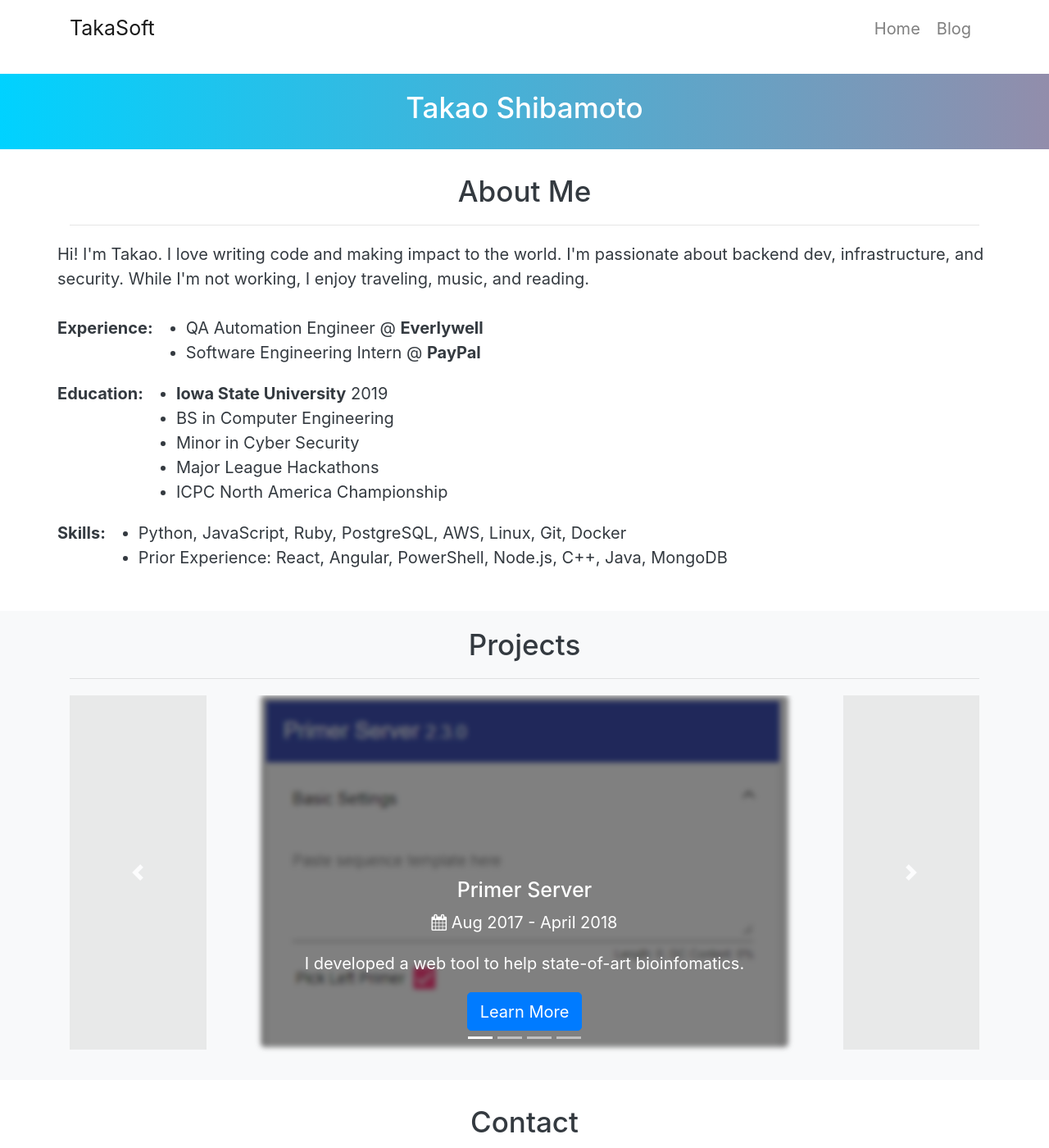
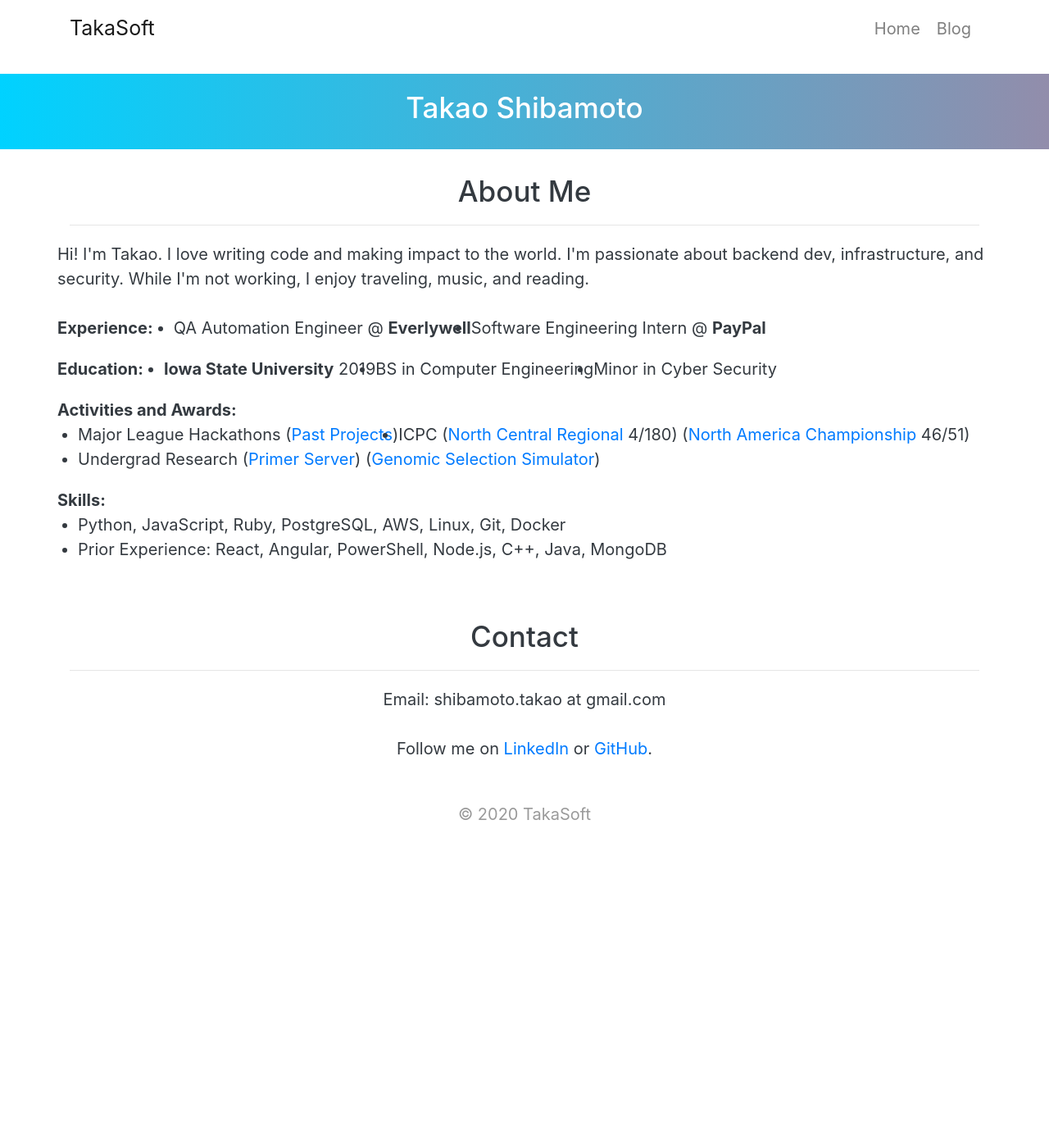
Before and after one commit to takasoft/takasoft.github.io, a Jekyll site: the page built from index.html, in a window 1280 px wide and 1400 px high. Shown: the whole window at 82% size. Built offline with Jekyll 4.4.1, drawn with Linux system fonts in a browser that asks for light colours.

Commit message:
update about

```diff
--- a/index.html
+++ b/index.html
@@ -19,88 +19,35 @@ title: Home
     <br>
     <div class="row">
       <b>Experience:</b>
-      <ul>
+      <ul class="row">
         <li>QA Automation Engineer @ <b>Everlywell</b></li>
         <li>Software Engineering Intern @ <b>PayPal</b></li>
       </ul>
     </div>
     <div class="row">
       <b>Education: </b>
-      <ul>
+      <ul class="row">
         <li><b>Iowa State University</b> 2019</li>
         <li>BS in Computer Engineering</li>
         <li>Minor in Cyber Security</li>
-        <li>Major League Hackathons</li>
-        <li>ICPC North America Championship</li>
+      </ul>
+    </div>
+    <div class="row">
+      <b>Activities and Awards: </b>
+      <ul class="row">
+        <li>Major League Hackathons (<a href="https://devpost.com/takao-shibamoto">Past Projects</a>)</li>
+        <li>ICPC (<a href="https://ncna19.kattis.com/standings">North Central
+          Regional</a> 4/180) (<a href="https://nac.icpc.global/history/2020/scoreboard">North America Championship</a> 46/51)</li>
+
+        <li>Undergrad Research (<a href="{{ site.url }}{{ site.baseurl }}/ncur-primer-server">Primer Server</a>) (<a href="{{ site.url }}{{ site.baseurl }}/ncur-primer-server">Genomic Selection Simulator</a>)</li>
       </ul>
     </div>
     <div class="row">
       <b>Skills: </b>
-      <ul>
+      <ul class="row">
         <li>Python, JavaScript, Ruby, PostgreSQL, AWS, Linux, Git, Docker</li>
         <li>Prior Experience: React, Angular, PowerShell, Node.js, C++, Java, MongoDB</li>
       </ul>
-    </div>
-  </div>
-</div>
-
-<div id="projects" class="p-3 mb-2 bg-light text-dark">
-  <div class="container">
-    <h3 class="story-title">Projects</h3>
-    <hr>
-    <div id="projectCarouselCaptions" class="carousel slide" data-ride="carousel" data-interval="false">
-      <ol class="carousel-indicators">
-        <li data-target="#projectCarouselCaptions" data-slide-to="0" class="active"></li>
-        <li data-target="#projectCarouselCaptions" data-slide-to="1"></li>
-        <li data-target="#projectCarouselCaptions" data-slide-to="2"></li>
-        <li data-target="#projectCarouselCaptions" data-slide-to="3"></li>
-      </ol>
-      <div class="carousel-inner">
-        <div class="carousel-item active">
-            <img src="{{ site.url }}{{ site.baseurl }}/public/assets/project-captions/primer-server-screenshot.png" alt="primer server screenshot" class="project-caption">
-            <div class="carousel-caption">
-              <h5>Primer Server</h5>
-              <p><i class="fa fa-calendar"></i> Aug 2017 - April 2018</p>
-              <p>I developed a web tool to help state-of-art bioinfomatics.</p>
-              <a class="btn btn-primary" href="{{ site.url }}{{ site.baseurl }}/ncur-primer-server" role="button">Learn More</a>
-            </div>
-          </div>
-        <div class="carousel-item">
-          <img src="{{ site.url }}{{ site.baseurl }}/public/assets/project-captions/genomic-selection-simulator-screenshot.png" alt="genomic selection simulator screenshot" class="project-caption">
-          <div class="carousel-caption">
-            <h5>Genomic Selection Simulator</h5>
-            <p><i class="fa fa-calendar"></i> Jan 2017 - May 2017</p>
-            <p>I developed a GUI tool to simulate genomic selection.</p>
-            <a class="btn btn-primary" href="{{ site.url }}{{ site.baseurl }}/genomic-selection-simulator" role="button">Learn More</a>
-          </div>
-        </div>
-        <div class="carousel-item">
-          <img src="{{ site.url }}{{ site.baseurl }}/public/assets/project-captions/mlh-logo.png" alt="MLH Logo" class="project-caption">
-          <div class="carousel-caption">
-            <h5>Hackathon Projects</h5>
-            <p><i class="fa fa-calendar"></i> Jan 2017 - Sep 2019</p>
-            <p>I like participating in hackathons with my friends. <br>We have won 3 prizes in the past.</p>
-            <a class="btn btn-primary" href="https://devpost.com/takao-shibamoto" role="button" target="_blank">Learn More</a>
-          </div>
-        </div>
-        <div class="carousel-item">
-          <img src="{{ site.url }}{{ site.baseurl }}/public/assets/project-captions/jekyll-logo.png" alt="Jekyll Logo" class="project-caption">
-          <div class="carousel-caption">
-            <h5>Bootstrap 4 Jekyll Theme</h5>
-            <p><i class="fa fa-calendar"></i> Aug 2017 - Current</p>
-            <p>A Jekyll theme that is serving this website on Github Pages.</p>
-            <a class="btn btn-primary" href="https://github.com/takasoft/Bootstrap-4-Jekyll-Theme" role="button" target="_blank">Learn More</a>
-          </div>
-        </div>
-      </div>
-      <a class="carousel-control-prev" href="#projectCarouselCaptions" role="button" data-slide="prev">
-        <span class="carousel-control-prev-icon" aria-hidden="true"></span>
-        <span class="sr-only">Previous</span>
-      </a>
-      <a class="carousel-control-next" href="#projectCarouselCaptions" role="button" data-slide="next">
-        <span class="carousel-control-next-icon" aria-hidden="true"></span>
-        <span class="sr-only">Next</span>
-      </a>
     </div>
   </div>
 </div>
```
